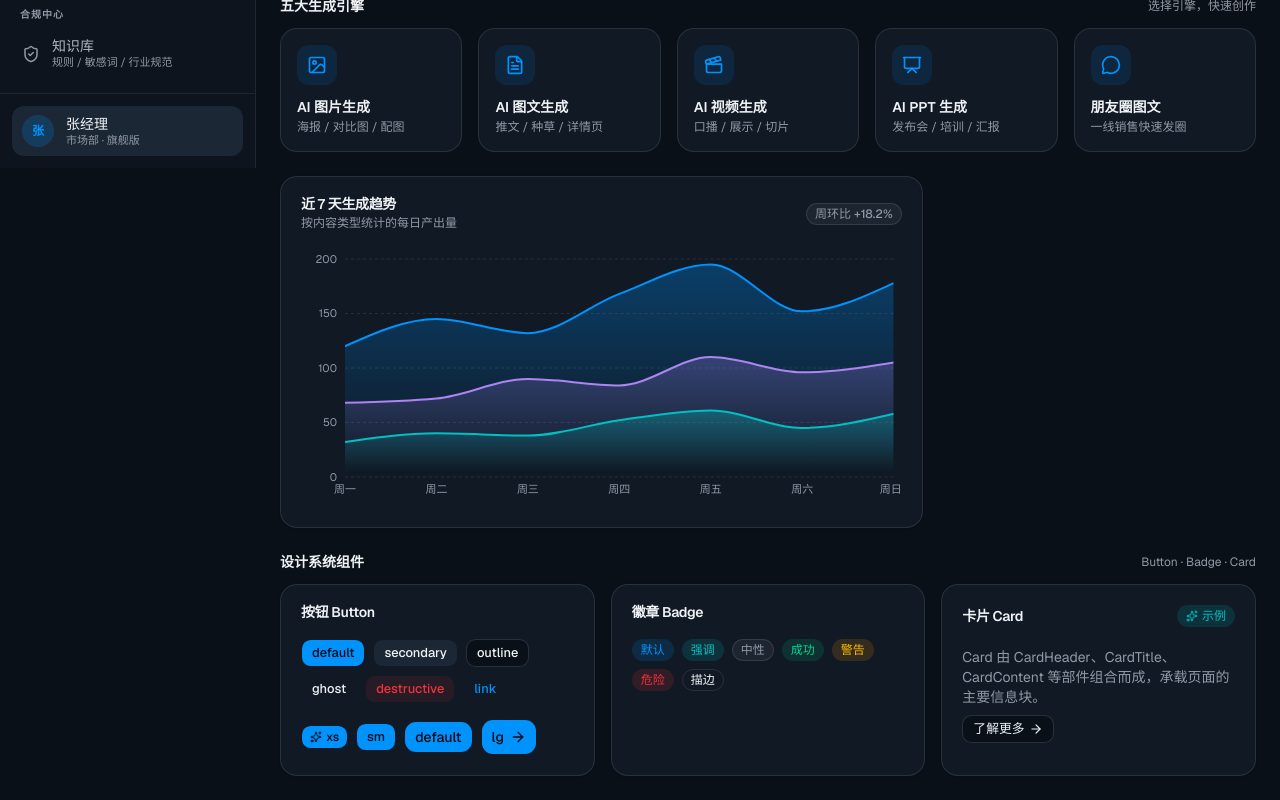
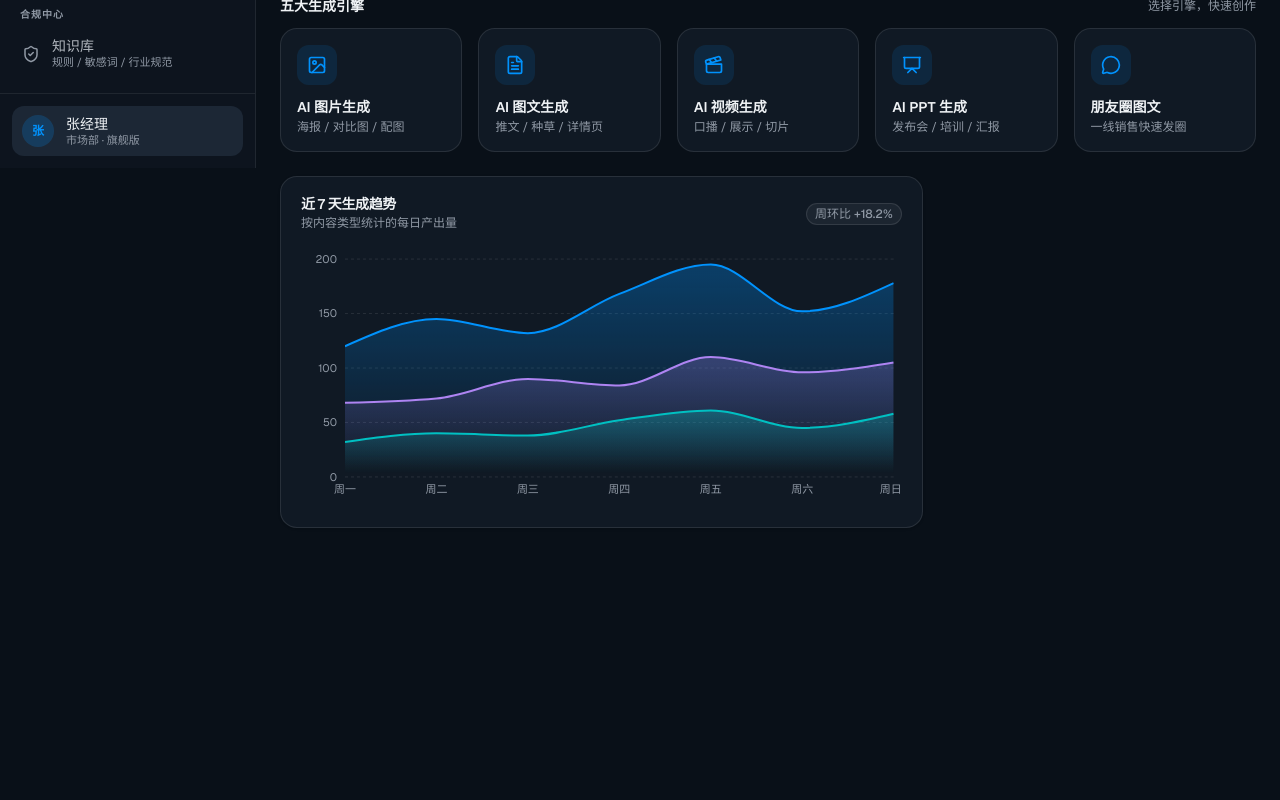
Before and after one commit to yangyang0723-ai/autoaigc, a Next.js app: page / in a window 1280 px wide. Shown: the part 632-1432 px from the top of the page. After the commit the page ends 1184 px from the top, so only its background shows below. Built offline with nearby package versions, Linux system fonts and the light colour scheme.

Commit message:
feat: remove unused ComponentShowcase from WorkbenchPage
Removed redundant ComponentShowcase component for cleaner UI

Co-authored-by: yangyang0723-ai <307832922+yangyang0723-ai@users.noreply.github.com>

```diff
--- a/app/page.tsx
+++ b/app/page.tsx
@@ -4,7 +4,6 @@ import { Card, CardContent, CardHeader, CardTitle } from '@/components/ui/card'
 import { Badge } from '@/components/ui/badge'
 import { buttonVariants } from '@/components/ui/button'
 import { WeeklyOutputChart } from '@/components/home/weekly-output-chart'
-import { ComponentShowcase } from '@/components/home/component-showcase'
 import { navGroups } from '@/lib/nav'
 import {
   Sparkles,
@@ -136,8 +135,6 @@ export default function WorkbenchPage() {
 
       </div>
 
-      {/* Component showcase */}
-      <ComponentShowcase />
 
     </div>
   )
```
